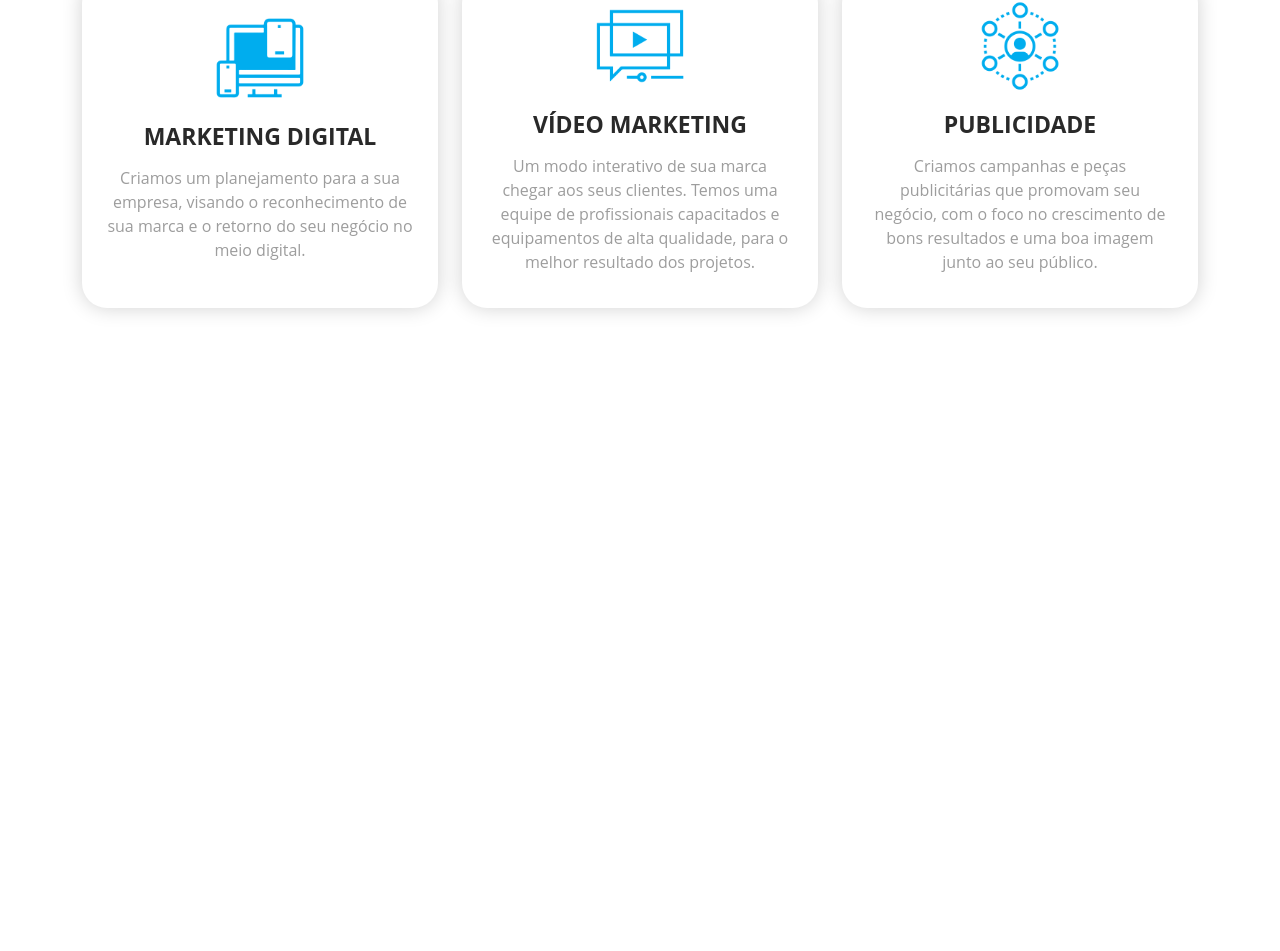
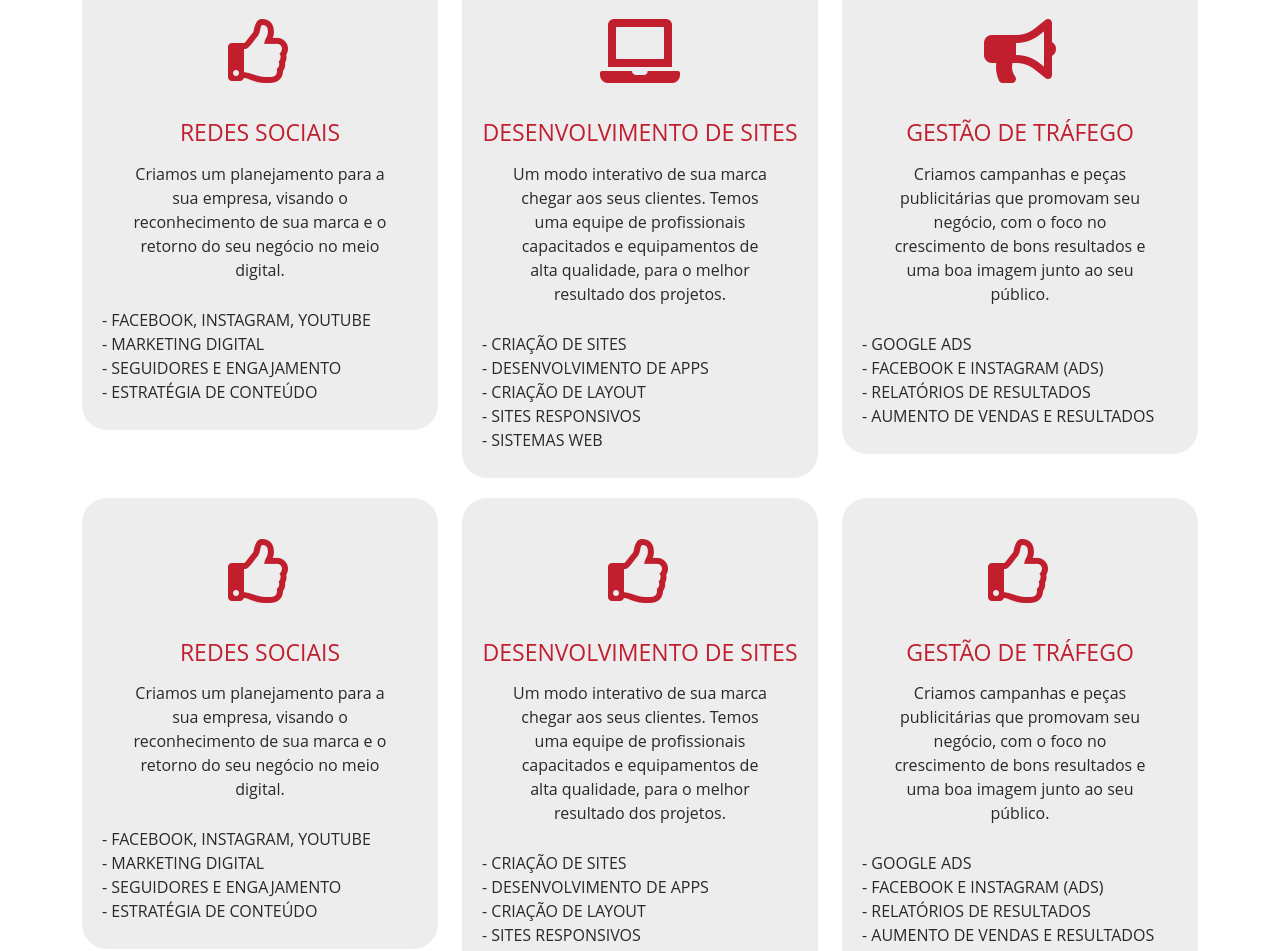
Before and after one commit to agenciakls/agenciakls, a Next.js app: page /parts/home-services in a window 1280 px wide. Shown: the part 176-1127 px from the top of the page. Before the commit the page ends 800 px from the top, so only its background shows below. Built offline with nearby package versions, Linux system fonts and the light colour scheme.

Commit message:
Projeto Completo

```diff
--- a/pages/parts/home-banner.js
+++ b/pages/parts/home-banner.js
@@ -8,7 +8,7 @@ export default function HomeBanner() {
                     <div className="area-feature container">
                         <div className="row row-feature">
                             <div className="box-feature col-md-6">
-                                <h3>Focados em gerar crescimento ao seu negócio.
+                                <h3>Aumente seus resultados
                                 </h3>
                                 <div className="text-padded">
                                     <h4>
--- a/pages/parts/home-services.js
+++ b/pages/parts/home-services.js
@@ -13,40 +13,118 @@ export default function HomeServices() {
                         <div className="col-md-4">
                             <div className="single-service">
                                 <div className="img-service">
-                                    <Image src="/img/icons/marketing-digital.png" height={500} width={500} alt="" />
+                                    <i className="far fa-thumbs-up"></i>
                                 </div>
                                 <h3 className="title-service">
-                                    MARKETING DIGITAL
+                                    Redes Sociais
                                 </h3>
                                 <p className="text-service">
                                     Criamos um planejamento para a sua empresa, visando o reconhecimento de sua marca e o retorno do seu negócio no meio digital.
                                 </p>
+                                <ul>
+                                    <li>- FACEBOOK, INSTAGRAM, YOUTUBE</li>
+                                    <li>- MARKETING DIGITAL</li>
+                                    <li>- SEGUIDORES E ENGAJAMENTO</li>
+                                    <li>- ESTRATÉGIA DE CONTEÚDO</li>
+                                </ul>
                             </div>
                         </div>
                         <div className="col-md-4">
                             <div className="single-service">
                                 <div className="img-service">
-                                    <Image src="/img/icons/video-marketing.png" height={500} width={500} alt="" />
+                                    <i className="fas fa-laptop"></i>
                                 </div>
                                 <h3 className="title-service">
-                                    VÍDEO MARKETING
+                                    Desenvolvimento de sites
                                 </h3>
                                 <p className="text-service">
                                     Um modo interativo de sua marca chegar aos seus clientes. Temos uma equipe de profissionais capacitados e equipamentos de alta qualidade, para o melhor resultado dos projetos.
                                 </p>
+                                <ul>
+                                    <li>- criação DE SITES</li>
+                                    <li>- DESENVOLVIMENTO DE APPS</li>
+                                    <li>- CRIAÇÃO DE LAYOUT</li>
+                                    <li>- SITES RESPONSIVOS</li>
+                                    <li>- SISTEMAS WEB</li>
+                                </ul>
                             </div>
                         </div>
                         <div className="col-md-4">
                             <div className="single-service">
                                 <div className="img-service">
-                                    <Image src="/img/icons/publicidade.png" height={500} width={500} alt="" />
+                                    <i class="fas fa-bullhorn"></i>
                                 </div>
                                 <h3 className="title-service">
-                                    PUBLICIDADE
+                                    gestão de tráfego
                                 </h3>
                                 <p className="text-service">
                                     Criamos campanhas e peças publicitárias que promovam seu negócio, com o foco no crescimento de bons resultados e uma boa imagem junto ao seu público.
                                 </p>
+                                <ul>
+                                    <li>- GOOGLE ADS</li>
+                                    <li>- FACEBOOK E INSTAGRAM (ADS)</li>
+                                    <li>- RELATÓRIOS DE RESULTADOS</li>
+                                    <li>- AUMENTO DE VENDAS E RESULTADOS</li>
+                                </ul>
+                            </div>
+                        </div>
+
+                        <div className="col-md-4">
+                            <div className="single-service">
+                                <div className="img-service">
+                                    <i className="far fa-thumbs-up"></i>
+                                </div>
+                                <h3 className="title-service">
+                                    Redes Sociais
+                                </h3>
+                                <p className="text-service">
+                                    Criamos um planejamento para a sua empresa, visando o reconhecimento de sua marca e o retorno do seu negócio no meio digital.
+                                </p>
+                                <ul>
+                                    <li>- FACEBOOK, INSTAGRAM, YOUTUBE</li>
+                                    <li>- MARKETING DIGITAL</li>
+                                    <li>- SEGUIDORES E ENGAJAMENTO</li>
+                                    <li>- ESTRATÉGIA DE CONTEÚDO</li>
+                                </ul>
+                            </div>
+                        </div>
+                        <div className="col-md-4">
+                            <div className="single-service">
+                                <div className="img-service">
+                                    <i className="far fa-thumbs-up"></i>
+                                </div>
+                                <h3 className="title-service">
+                                    Desenvolvimento de sites
+                                </h3>
+                                <p className="text-service">
+                                    Um modo interativo de sua marca chegar aos seus clientes. Temos uma equipe de profissionais capacitados e equipamentos de alta qualidade, para o melhor resultado dos projetos.
+                                </p>
+                                <ul>
+                                    <li>- criação DE SITES</li>
+                                    <li>- DESENVOLVIMENTO DE APPS</li>
+                                    <li>- CRIAÇÃO DE LAYOUT</li>
+                                    <li>- SITES RESPONSIVOS</li>
+                                    <li>- SISTEMAS WEB</li>
+                                </ul>
+                            </div>
+                        </div>
+                        <div className="col-md-4">
+                            <div className="single-service">
+                                <div className="img-service">
+                                    <i className="far fa-thumbs-up"></i>
+                                </div>
+                                <h3 className="title-service">
+                                    Gestão de Tráfego
+                                </h3>
+                                <p className="text-service">
+                                    Criamos campanhas e peças publicitárias que promovam seu negócio, com o foco no crescimento de bons resultados e uma boa imagem junto ao seu público.
+                                </p>
+                                <ul>
+                                    <li>- GOOGLE ADS</li>
+                                    <li>- FACEBOOK E INSTAGRAM (ADS)</li>
+                                    <li>- RELATÓRIOS DE RESULTADOS</li>
+                                    <li>- AUMENTO DE VENDAS E RESULTADOS</li>
+                                </ul>
                             </div>
                         </div>
                     </div>
--- a/styles/scss/index-banner.scss
+++ b/styles/scss/index-banner.scss
@@ -21,7 +21,6 @@
 					display: block;
 					font-size: 18px;
 					padding: 14px 10px;
-					// text-transform: uppercase;
 					transition: all 0.3s ease;
 					border-bottom: solid 1px $corPrincipalEscuraDark;
 					cursor: pointer;
@@ -80,6 +79,8 @@
 				color: $corBranco;
 				.box-feature {
 					h3 {
+						font-weight: 600;
+						font-size: 4rem;
 						margin: 10px 0px;
 					}
 					.text-padded {
@@ -89,8 +90,8 @@
 							color: $corPrincipal;
 							display:inline;
 							white-space:pre-wrap;
-							line-height: 45px;
-							font-size: 19px;
+							line-height: 3.5rem;
+							font-size: 1.75rem;
 							padding: 5px;
 							padding-left: 0px;
 							box-shadow: -10px 0 0 $corBranco; /* box shadow is emulating padding liek a charme */
--- a/styles/scss/index-services.scss
+++ b/styles/scss/index-services.scss
@@ -5,7 +5,7 @@
 	    text-align: center;
 	    font-size: 35px;
 	    z-index: 2;
-		color: $corText;
+		color: $corPrincipal;
 		margin: 15px 0px;
 	}
 	hr {
@@ -22,32 +22,38 @@
 			color: $corSecundaria;
 		}
 		.single-service {
-			background-color: $corBranco;
+			background-color: $corGrayPrincipal;
 			display: flex;
 			justify-content: center;
-			box-shadow: 0px 0px 20px #d2d2d2;
 			flex-flow: column;
-			align-items: center;
 			margin: 10px 0px 10px;
 			border-radius: 25px;
 			min-height: 330px;
+			padding: 10px 20px;
 			.img-service {
 				display: block;
-				height: 90px;
-				width: 90px;
-				margin: 15px 0px;
+				margin: 15px auto;
+				font-size: 4rem;
+				color: $corSecundaria;
 			}
 			.title-service {
-				color: $corText;
+				color: $corSecundaria;
 				padding: 5px 0px;
 				font-size: 23px;
+				text-align: center;
+				text-transform: uppercase;
+				font-weight: normal;
 			}
 			p.text-service {
-				color: #9D9D9D;
+				color: $corText;
 			    font-size: 16px;
 			    font-weight: normal;
 			    padding: 10px 25px;
 			    text-align: center;
+			}
+			ul {
+				color: $corText;
+				text-transform: uppercase;
 			}
 			.link-service {
 				padding: 0px;
--- a/styles/scss/style.scss
+++ b/styles/scss/style.scss
@@ -13,7 +13,7 @@ $corSecundariaSuave: #EC5D6B;
 $corBranco: #ffffff;
 $corText: #292929;
 $corGrayPrincipal: #ededed;
-$corGraySuave: #F3F3F3;
+$corGraySuave: #e5e4e4;
 
 /* Tamanho das Telas */
 $xsWidth: 576px;
```
Also changed, not shown: styles/scss/classes.scss (+2 -58 lines).
